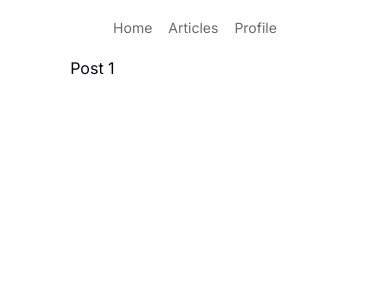
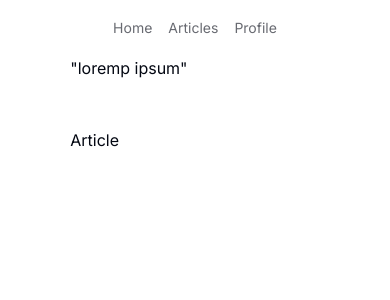
Before and after one commit to atolix/processed, a Next.js app: page /articles/1 in a window 390 px wide. Shown: the top 300 px of the page. Built offline with nearby package versions, Linux system fonts and the light colour scheme.

Commit message:
articels card

```diff
--- a/src/app/articles/[slug]/page.tsx
+++ b/src/app/articles/[slug]/page.tsx
@@ -1,7 +1,10 @@
 export default function Post({ params }): { params: { slug: string } } {
   return (
-    <div>
-      <h1>Post {params.slug}</h1>
+    <div className="mx-auto grid w-full max-w-6xl items-start gap-12 md:grid-cols-[1fr_180px] lg:grid-cols-[1fr_250px]">
+      <div className="grid w-full flex-1 gap-6">
+        "loremp ipsum"
+      </div>
+      <h1>Article</h1>
     </div>
   );
 }
--- a/src/app/articles/page.tsx
+++ b/src/app/articles/page.tsx
@@ -1,11 +1,38 @@
+import { client } from "@/lib/client";
+import {
+  Card,
+  CardContent,
+  CardDescription,
+  CardFooter,
+  CardHeader,
+  CardTitle,
+} from "@/components/ui/card";
+
 export const metadata = {
-  title: "Posts",
+  title: "Articles",
 };
 
-export default function Posts() {
+export default async function Articles() {
+  const data = await client.get({ endpoint: "articles" });
+
   return (
-    <div>
-      <h1>Posts</h1>
+    <div className="mx-auto grid w-full max-w-6xl items-start gap-12">
+      <div className="grid w-full flex-1 gap-6 grid-cols-1 md:grid-cols-2">
+        {data.contents.map((article) => (
+          <Card key={article.id}>
+            <CardHeader>
+              <img src={article.eyecatch.url} alt={article.title} />
+            </CardHeader>
+            <CardContent>
+              <CardTitle>{article.title}</CardTitle>
+              <CardDescription>description</CardDescription>
+            </CardContent>
+            <CardFooter>
+              <p>{article.publishedAt}</p>
+            </CardFooter>
+          </Card>
+        ))}
+      </div>
     </div>
   );
 }
```
